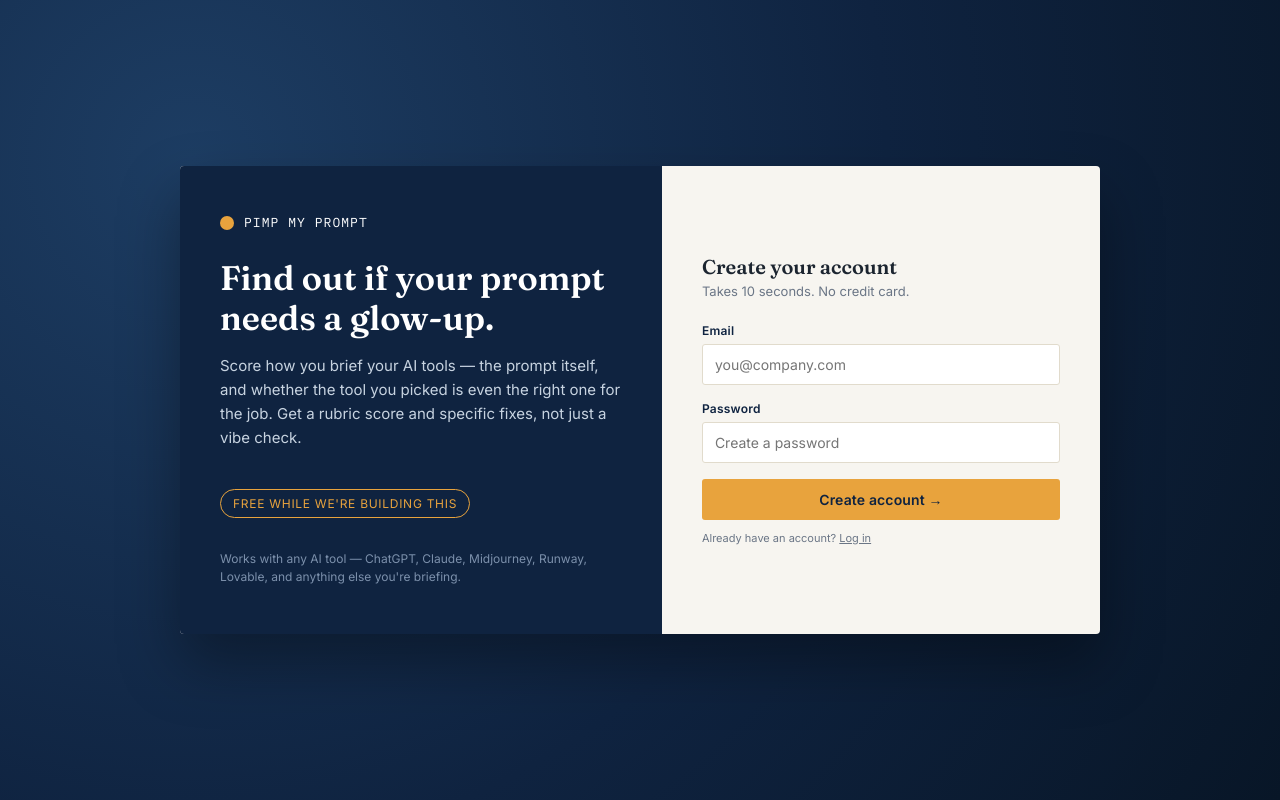
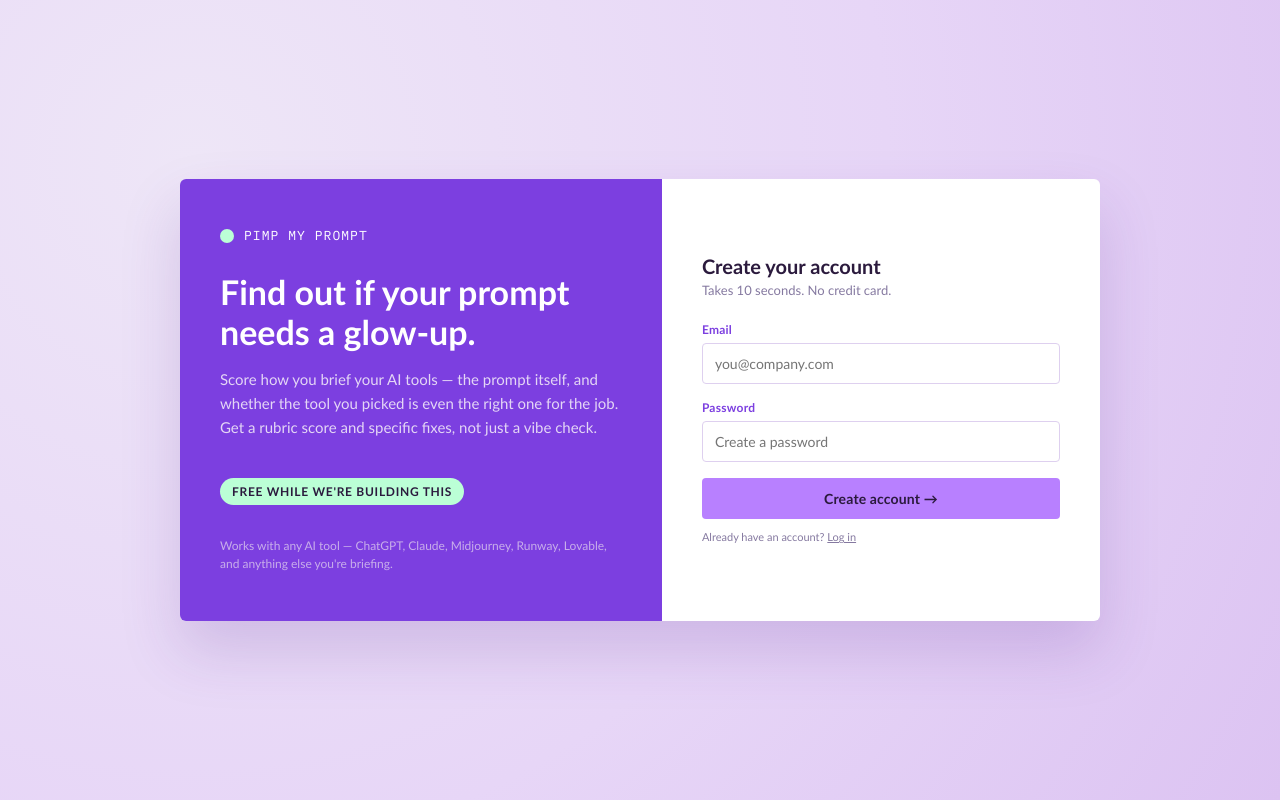
Before and after one commit to Idanleyb/Pimp-My-Prompt, a React (Vite) app: page / in a window 1280 px wide. Built offline with nearby package versions, Linux system fonts and the light colour scheme; no server answers.

Commit message:
Add files via upload

```diff
--- a/src/styles.css
+++ b/src/styles.css
@@ -1,155 +1,156 @@
 :root{
-  --navy:#0F2340;
-  --navy-2:#16314F;
-  --navy-3:#1D3D63;
-  --amber:#E8A33D;
-  --amber-2:#C97F1E;
-  --paper:#F7F5F0;
-  --ink:#1C2530;
-  --gray:#6B7686;
-  --line:#E1DBCC;
-  --line-dark:#2A466B;
-  --white:#FFFFFF;
-  --danger:#B3452E;
+  --purple:#B880FF;        /* given — buttons, active accents, brand fills */
+  --purple-deep:#7C3FE0;   /* derived from --purple, darker — text-safe on light surfaces, headers, avatar */
+  --lavender:#EEE6F7;      /* given — chrome backgrounds, tints */
+  --lavender-2:#E1D2F3;    /* derived, slightly deeper — hover/active states */
+  --line:#DED0EF;          /* derived from lavender — hairline borders */
+  --white:#FFFFFF;         /* given — surfaces, cards */
+  --mint:#BBFFD6;          /* given — score & positive-result indicators only */
+  --ink:#2B1A3D;           /* derived — all text, dark enough for contrast on every surface here */
+  --gray:#8579A0;          /* derived — secondary/help text */
+  --warn-bg:#FDEAEA;       /* utility — spend-alert banner only, not part of the brand palette */
+  --warn-border:#E3A6A6;
+  --warn-text:#8B3232;
+  --danger:#B3452E;        /* utility — form validation errors */
 }
 *{box-sizing:border-box;}
-html,body,#root{margin:0;min-height:100%;background:var(--paper);color:var(--ink);font-family:'Inter',sans-serif;}
+html,body,#root{margin:0;min-height:100%;background:var(--lavender);color:var(--ink);
+    font-family:'Calibri','Carlito','Segoe UI',Helvetica,Arial,sans-serif;}
 #root{min-height:100vh;display:flex;flex-direction:column;}
-h1,h2,h3,.display{font-family:'Fraunces',serif;margin:0;}
-.mono{font-family:'IBM Plex Mono',monospace;}
+h1,h2,h3,.display{font-family:inherit;margin:0;}
+.mono{font-family:inherit;}
 button{font-family:inherit;cursor:pointer;border:none;}
 input,select,textarea{font-family:inherit;}
 a{color:inherit;}
 
 /* ---------- Onboarding ---------- */
-.onboard-wrap{flex:1;display:flex;align-items:center;justify-content:center;background:
-    radial-gradient(circle at 15% 20%, var(--navy-3) 0%, var(--navy) 55%, #081627 100%);
+.onboard-wrap{flex:1;display:flex;align-items:center;justify-content:center;
+    background:radial-gradient(circle at 15% 20%, var(--lavender) 0%, #E7D6F7 55%, #DCC3F2 100%);
     padding:32px;min-height:100vh;}
-.onboard-card{background:var(--paper);border-radius:4px;max-width:920px;width:100%;
-    display:grid;grid-template-columns:1.1fr 1fr;overflow:hidden;box-shadow:0 30px 60px rgba(0,0,0,0.35);}
-.onboard-brand{background:var(--navy);color:var(--white);padding:48px 40px;display:flex;flex-direction:column;justify-content:space-between;}
+.onboard-card{background:var(--white);border-radius:6px;max-width:920px;width:100%;
+    display:grid;grid-template-columns:1.1fr 1fr;overflow:hidden;box-shadow:0 30px 60px rgba(90,40,150,0.18);}
+.onboard-brand{background:var(--purple-deep);color:var(--white);padding:48px 40px;display:flex;flex-direction:column;justify-content:space-between;}
 .onboard-brand .mark{display:flex;align-items:center;gap:10px;}
-.onboard-brand .mark .dot{width:14px;height:14px;border-radius:50%;background:var(--amber);}
-.onboard-brand h1{font-size:34px;line-height:1.15;font-weight:600;margin-top:28px;}
-.onboard-brand p{color:#C7D3E0;font-size:15px;line-height:1.6;margin-top:16px;}
-.onboard-brand .free-tag{display:inline-block;margin-top:24px;border:1px solid var(--amber);color:var(--amber);
-    padding:6px 12px;border-radius:100px;font-size:12px;letter-spacing:.06em;text-transform:uppercase;width:fit-content;}
-.onboard-brand .foot{color:#7C90AB;font-size:12px;margin-top:32px;line-height:1.5;}
+.onboard-brand .mark .dot{width:14px;height:14px;border-radius:50%;background:var(--mint);}
+.onboard-brand h1{font-size:34px;line-height:1.15;font-weight:700;margin-top:28px;}
+.onboard-brand p{color:#E4D6F5;font-size:15px;line-height:1.6;margin-top:16px;}
+.onboard-brand .free-tag{display:inline-block;margin-top:24px;background:var(--mint);color:var(--ink);
+    padding:6px 12px;border-radius:100px;font-size:12px;font-weight:700;letter-spacing:.06em;text-transform:uppercase;width:fit-content;}
+.onboard-brand .foot{color:#C8AEEA;font-size:12px;margin-top:32px;line-height:1.5;}
 .onboard-form{padding:48px 40px;display:flex;flex-direction:column;justify-content:center;}
-.onboard-form h2{font-size:20px;font-weight:600;margin-bottom:4px;}
+.onboard-form h2{font-size:20px;font-weight:700;margin-bottom:4px;}
 .onboard-form .sub{color:var(--gray);font-size:13px;margin-bottom:24px;}
 .field{margin-bottom:16px;}
-.field label{display:block;font-size:12px;font-weight:600;color:var(--navy);margin-bottom:6px;letter-spacing:.02em;}
-.field input,.field select,.field textarea{width:100%;padding:11px 12px;border:1px solid var(--line);border-radius:3px;
+.field label{display:block;font-size:12px;font-weight:700;color:var(--purple-deep);margin-bottom:6px;letter-spacing:.02em;}
+.field input,.field select,.field textarea{width:100%;padding:11px 12px;border:1px solid var(--line);border-radius:4px;
     font-size:14px;background:var(--white);color:var(--ink);}
-.field input:focus,.field select:focus,.field textarea:focus{outline:none;border-color:var(--amber);box-shadow:0 0 0 3px rgba(232,163,61,0.18);}
-.btn{padding:12px 20px;border-radius:3px;font-size:14px;font-weight:600;letter-spacing:.01em;}
-.btn-primary{background:var(--amber);color:var(--navy);width:100%;transition:background .15s;}
-.btn-primary:hover{background:var(--amber-2);}
+.field input:focus,.field select:focus,.field textarea:focus{outline:none;border-color:var(--purple);box-shadow:0 0 0 3px rgba(184,128,255,0.25);}
+.btn{padding:12px 20px;border-radius:4px;font-size:14px;font-weight:700;letter-spacing:.01em;}
+.btn-primary{background:var(--purple);color:var(--ink);width:100%;transition:background .15s;}
+.btn-primary:hover{background:var(--purple-deep);color:var(--white);}
 .btn-primary:disabled{opacity:.5;cursor:not-allowed;}
-.btn-ghost{background:transparent;color:var(--navy);border:1px solid var(--line);}
-.btn-ghost:hover{border-color:var(--navy);}
+.btn-ghost{background:transparent;color:var(--purple-deep);border:1px solid var(--line);}
+.btn-ghost:hover{border-color:var(--purple-deep);}
 .err-text{color:var(--danger);font-size:12px;margin-top:8px;}
 .hint-text{color:var(--gray);font-size:11px;margin-top:10px;line-height:1.5;}
 
 /* ---------- Shell ---------- */
-.topbar{height:60px;background:var(--navy);display:flex;align-items:center;justify-content:space-between;
+.topbar{height:60px;background:var(--purple-deep);display:flex;align-items:center;justify-content:space-between;
     padding:0 20px;flex-shrink:0;position:relative;z-index:20;}
 .topbar .logo{display:flex;align-items:center;gap:9px;color:var(--white);}
-.topbar .logo .dot{width:10px;height:10px;border-radius:50%;background:var(--amber);}
-.topbar .logo span{font-family:'Fraunces',serif;font-size:18px;font-weight:600;}
-.avatar{width:34px;height:34px;border-radius:50%;background:var(--amber);color:var(--navy);
-    display:flex;align-items:center;justify-content:center;font-weight:700;font-size:13px;
-    font-family:'IBM Plex Mono',monospace;}
+.topbar .logo .dot{width:10px;height:10px;border-radius:50%;background:var(--mint);}
+.topbar .logo span{font-size:18px;font-weight:700;}
+.avatar{width:34px;height:34px;border-radius:50%;background:var(--mint);color:var(--ink);
+    display:flex;align-items:center;justify-content:center;font-weight:700;font-size:13px;}
 .avatar-btn{background:transparent;padding:0;border-radius:50%;}
 .profile-wrap{position:relative;}
 .profile-menu{position:absolute;top:46px;right:0;background:var(--white);border:1px solid var(--line);
-    border-radius:4px;width:230px;box-shadow:0 12px 28px rgba(0,0,0,0.18);overflow:hidden;}
+    border-radius:6px;width:230px;box-shadow:0 12px 28px rgba(90,40,150,0.18);overflow:hidden;}
 .profile-menu .pm-email{padding:14px 16px;border-bottom:1px solid var(--line);font-size:13px;color:var(--gray);word-break:break-all;}
 .profile-menu .pm-item{display:block;width:100%;text-align:left;padding:12px 16px;background:none;font-size:13px;color:var(--ink);}
-.profile-menu .pm-item:hover{background:var(--paper);}
+.profile-menu .pm-item:hover{background:var(--lavender);}
 .profile-menu .pm-item.danger{color:var(--danger);}
 
 .shell{flex:1;display:flex;min-height:0;}
-.sidebar{width:270px;background:var(--navy-2);color:#D9E1EC;display:flex;flex-direction:column;flex-shrink:0;}
+.sidebar{width:270px;background:var(--lavender);color:var(--ink);display:flex;flex-direction:column;flex-shrink:0;
+    border-right:1px solid var(--line);}
 .sidebar-inner{padding:18px;flex:1;overflow-y:auto;}
-.new-btn{width:100%;background:var(--amber);color:var(--navy);border-radius:3px;padding:11px 14px;
+.new-btn{width:100%;background:var(--purple);color:var(--ink);border-radius:4px;padding:11px 14px;
     font-weight:700;font-size:14px;display:flex;align-items:center;justify-content:center;gap:8px;transition:background .15s;}
-.new-btn:hover{background:var(--amber-2);}
-.sidebar-label{font-size:11px;text-transform:uppercase;letter-spacing:.08em;color:#7C90AB;margin:20px 0 10px;}
-.result-item{width:100%;text-align:left;background:transparent;border:1px solid transparent;border-radius:4px;
-    padding:10px 10px;margin-bottom:6px;display:flex;align-items:center;gap:10px;color:#D9E1EC;}
-.result-item:hover{background:var(--navy-3);}
-.result-item.active{background:var(--navy-3);border-color:var(--line-dark);}
-.result-badge{width:32px;height:32px;border-radius:50%;background:var(--amber);color:var(--navy);
-    display:flex;align-items:center;justify-content:center;font-family:'IBM Plex Mono',monospace;
-    font-weight:700;font-size:12px;flex-shrink:0;}
+.new-btn:hover{background:var(--purple-deep);color:var(--white);}
+.sidebar-label{font-size:11px;text-transform:uppercase;letter-spacing:.08em;color:var(--gray);margin:20px 0 10px;}
+.result-item{width:100%;text-align:left;background:transparent;border:1px solid transparent;border-radius:6px;
+    padding:10px 10px;margin-bottom:6px;display:flex;align-items:center;gap:10px;color:var(--ink);}
+.result-item:hover{background:var(--lavender-2);}
+.result-item.active{background:var(--white);border-color:var(--purple);}
+.result-badge{width:32px;height:32px;border-radius:50%;background:var(--mint);color:var(--ink);
+    display:flex;align-items:center;justify-content:center;font-weight:700;font-size:12px;flex-shrink:0;}
 .result-meta{overflow:hidden;}
-.result-meta .rt{font-size:13px;font-weight:600;white-space:nowrap;overflow:hidden;text-overflow:ellipsis;}
-.result-meta .rs{font-size:11px;color:#8FA1BA;white-space:nowrap;overflow:hidden;text-overflow:ellipsis;}
-.empty-side{color:#7C90AB;font-size:12px;line-height:1.6;padding:8px 2px;}
+.result-meta .rt{font-size:13px;font-weight:700;white-space:nowrap;overflow:hidden;text-overflow:ellipsis;}
+.result-meta .rs{font-size:11px;color:var(--gray);white-space:nowrap;overflow:hidden;text-overflow:ellipsis;}
+.empty-side{color:var(--gray);font-size:12px;line-height:1.6;padding:8px 2px;}
 
-.main{flex:1;overflow-y:auto;padding:36px 44px;}
-.banner{background:#3A2210;border:1px solid var(--amber-2);color:#F3D9AE;border-radius:4px;
+.main{flex:1;overflow-y:auto;padding:36px 44px;background:var(--white);}
+.banner{background:var(--warn-bg);border:1px solid var(--warn-border);color:var(--warn-text);border-radius:6px;
     padding:12px 16px;margin-bottom:22px;display:flex;justify-content:space-between;align-items:center;font-size:13px;}
-.banner button{background:none;color:#F3D9AE;text-decoration:underline;font-size:12px;}
+.banner button{background:none;color:var(--warn-text);text-decoration:underline;font-size:12px;font-weight:700;}
 
 .empty-state{display:flex;flex-direction:column;align-items:center;justify-content:center;
     min-height:60vh;text-align:center;color:var(--gray);}
 .empty-state h2{font-size:22px;color:var(--ink);margin-bottom:8px;}
 .empty-state p{max-width:380px;font-size:14px;line-height:1.6;margin-bottom:22px;}
 
-.overlay{position:fixed;inset:0;background:rgba(10,20,35,0.55);display:flex;align-items:center;
+.overlay{position:fixed;inset:0;background:rgba(43,26,61,0.45);display:flex;align-items:center;
     justify-content:center;z-index:50;padding:24px;}
-.modal{background:var(--white);width:100%;max-width:560px;border-radius:5px;overflow:hidden;
+.modal{background:var(--white);width:100%;max-width:560px;border-radius:8px;overflow:hidden;
     max-height:88vh;display:flex;flex-direction:column;}
-.modal-head{background:var(--navy);color:var(--white);padding:16px 22px;display:flex;
+.modal-head{background:var(--purple-deep);color:var(--white);padding:16px 22px;display:flex;
     justify-content:space-between;align-items:center;}
-.modal-head h3{font-size:16px;font-weight:600;}
-.modal-head button{background:none;color:#B9C6D6;font-size:20px;line-height:1;}
+.modal-head h3{font-size:16px;font-weight:700;}
+.modal-head button{background:none;color:#D8C4F0;font-size:20px;line-height:1;}
 .modal-body{padding:22px;overflow-y:auto;}
 .modal-foot{padding:16px 22px;border-top:1px solid var(--line);display:flex;justify-content:flex-end;gap:10px;}
 
 .result-header{display:flex;justify-content:space-between;align-items:flex-start;margin-bottom:26px;gap:24px;flex-wrap:wrap;}
 .result-tags{display:flex;gap:8px;flex-wrap:wrap;margin-bottom:8px;}
-.tag{background:var(--white);border:1px solid var(--line);border-radius:100px;padding:4px 11px;
-    font-size:11px;color:var(--navy);font-weight:600;}
+.tag{background:var(--lavender);border:1px solid var(--line);border-radius:100px;padding:4px 11px;
+    font-size:11px;color:var(--purple-deep);font-weight:700;}
 .result-header .prompt-echo{color:var(--gray);font-size:13px;max-width:520px;line-height:1.5;margin-top:8px;}
 .dial-wrap{display:flex;flex-direction:column;align-items:center;flex-shrink:0;}
 .dial-wrap .dial-caption{font-size:11px;text-transform:uppercase;letter-spacing:.08em;color:var(--gray);margin-top:6px;}
-.dial-number{font-family:'IBM Plex Mono',monospace;font-weight:700;font-size:26px;fill:var(--navy);}
-.dial-label{font-family:'Inter',sans-serif;font-size:9px;fill:var(--gray);letter-spacing:.03em;}
+.dial-number{font-weight:700;font-size:26px;fill:var(--purple-deep);}
+.dial-label{font-size:9px;fill:var(--gray);letter-spacing:.03em;}
 
-table.score-table{width:100%;border-collapse:collapse;background:var(--white);border-radius:4px;overflow:hidden;
-    box-shadow:0 1px 0 var(--line);margin-bottom:26px;}
-table.score-table thead th{background:var(--navy);color:var(--white);text-align:left;font-size:11px;
-    text-transform:uppercase;letter-spacing:.06em;padding:11px 16px;font-weight:600;}
+table.score-table{width:100%;border-collapse:collapse;background:var(--white);border-radius:6px;overflow:hidden;
+    box-shadow:0 1px 0 var(--line);margin-bottom:26px;border:1px solid var(--line);}
+table.score-table thead th{background:var(--purple-deep);color:var(--white);text-align:left;font-size:11px;
+    text-transform:uppercase;letter-spacing:.06em;padding:11px 16px;font-weight:700;}
 table.score-table tbody td{padding:13px 16px;font-size:13px;border-bottom:1px solid var(--line);vertical-align:top;}
 table.score-table tbody tr:last-child td{border-bottom:none;}
-table.score-table tbody tr:nth-child(even){background:#FBF9F4;}
-.score-cell{font-family:'IBM Plex Mono',monospace;font-weight:700;color:var(--amber-2);white-space:nowrap;}
-.crit-name{font-weight:600;color:var(--ink);}
+table.score-table tbody tr:nth-child(even){background:#F8F2FC;}
+.score-cell{font-weight:700;color:var(--purple-deep);white-space:nowrap;}
+.crit-name{font-weight:700;color:var(--ink);}
 .tip-text{color:var(--gray);}
 
-.section-title{font-size:12px;text-transform:uppercase;letter-spacing:.08em;color:var(--navy);
+.section-title{font-size:12px;text-transform:uppercase;letter-spacing:.08em;color:var(--purple-deep);
     font-weight:700;margin:0 0 12px;}
-.fit-card{background:var(--white);border:1px solid var(--line);border-radius:4px;padding:18px 20px;margin-bottom:8px;}
+.fit-card{background:var(--white);border:1px solid var(--line);border-radius:6px;padding:18px 20px;margin-bottom:8px;}
 .fit-top{display:flex;align-items:baseline;gap:10px;margin-bottom:8px;}
-.fit-score{font-family:'IBM Plex Mono',monospace;font-weight:700;font-size:20px;color:var(--amber-2);}
+.fit-score{font-weight:700;font-size:20px;color:var(--purple-deep);}
 .fit-assessment{font-size:13px;color:var(--ink);line-height:1.6;}
-.fit-alt{margin-top:12px;background:#FBF3E3;border-left:3px solid var(--amber);padding:10px 14px;font-size:13px;
-    border-radius:0 3px 3px 0;}
-.fit-alt b{color:var(--navy);}
+.fit-alt{margin-top:12px;background:#EFFCF3;border-left:3px solid var(--purple);padding:10px 14px;font-size:13px;
+    border-radius:0 4px 4px 0;}
+.fit-alt b{color:var(--purple-deep);}
 
 .stat-row{display:flex;gap:16px;margin-bottom:26px;flex-wrap:wrap;}
-.stat-card{background:var(--white);border:1px solid var(--line);border-radius:4px;padding:16px 20px;min-width:180px;flex:1;}
+.stat-card{background:var(--white);border:1px solid var(--line);border-radius:6px;padding:16px 20px;min-width:180px;flex:1;}
 .stat-card .label{font-size:11px;text-transform:uppercase;color:var(--gray);letter-spacing:.05em;margin-bottom:6px;}
-.stat-card .value{font-family:'IBM Plex Mono',monospace;font-size:22px;font-weight:700;color:var(--navy);}
+.stat-card .value{font-size:22px;font-weight:700;color:var(--purple-deep);}
 .progress-track{height:8px;background:var(--line);border-radius:100px;overflow:hidden;margin-top:10px;}
-.progress-fill{height:100%;background:var(--amber);border-radius:100px;transition:width .4s;}
+.progress-fill{height:100%;background:var(--purple);border-radius:100px;transition:width .4s;}
 
 .loading-row{display:flex;align-items:center;gap:10px;color:var(--gray);font-size:13px;padding:14px 0;}
-.spinner{width:16px;height:16px;border:2px solid var(--line);border-top-color:var(--amber);border-radius:50%;
+.spinner{width:16px;height:16px;border:2px solid var(--line);border-top-color:var(--purple);border-radius:50%;
     animation:spin .7s linear infinite;flex-shrink:0;}
 @keyframes spin{to{transform:rotate(360deg);}}
 
```
